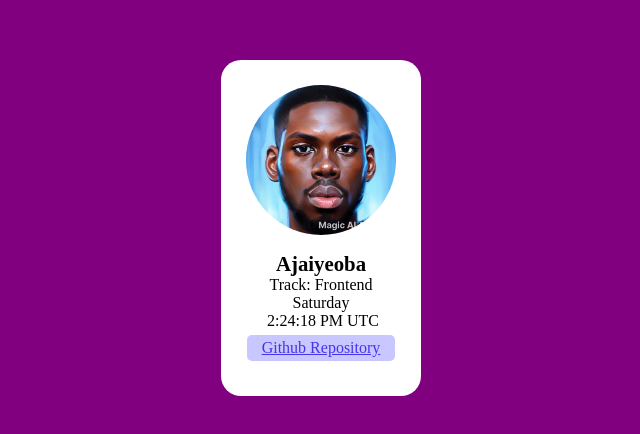
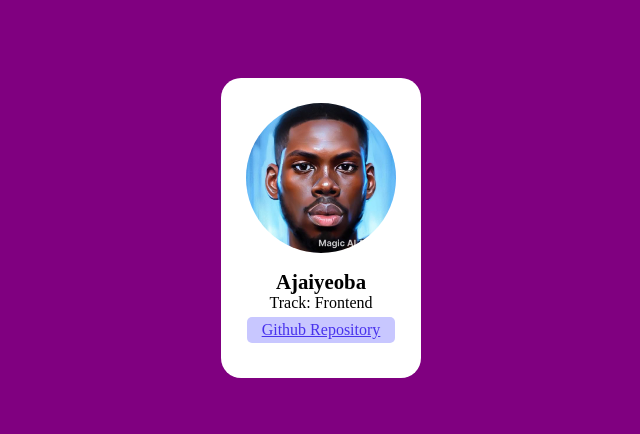
Before and after one commit to Ajaiyeoba/Hng-Stage1, a plain HTML site: page index.html in a window 1280 px wide. Shown: the part 180-614 px from the top of the page, without its empty margins (327-967 px from the left). Drawn offline with Linux system fonts and the light colour scheme; a web font is replaced by a local one.

Commit message:
Update index.html

```diff
--- a/index.html
+++ b/index.html
@@ -22,32 +22,7 @@
     </section>
 
 
-    <script>
-        function setDayOfWeek() {
-    const dayOfWeekElement = document.querySelector('[data-testid="currentDayOfTheWeek"]');
-    const currentDate = new Date();
-    const options = { weekday: 'long' };
-    const formattedDayOfWeek = currentDate.toLocaleDateString(undefined, options);
-    dayOfWeekElement.textContent = formattedDayOfWeek;
-}
 
-function updateClock() {
-    const timeElement = document.querySelector('[data-testid="currentUTCTime"]');
-    const updateClockDisplay = () => {
-        const currentDate = new Date();
-        const options = { hour: 'numeric', minute: 'numeric', second: 'numeric', timeZoneName: 'short' };
-        const formattedTime = currentDate.toLocaleTimeString(undefined, options);
-        timeElement.textContent = formattedTime;
-    };
-
-    updateClockDisplay();
-
-    setInterval(updateClockDisplay, 1000);
-}
-
-setDayOfWeek();
-updateClock();
-    </script>
 </body>
 
 </html>
```
